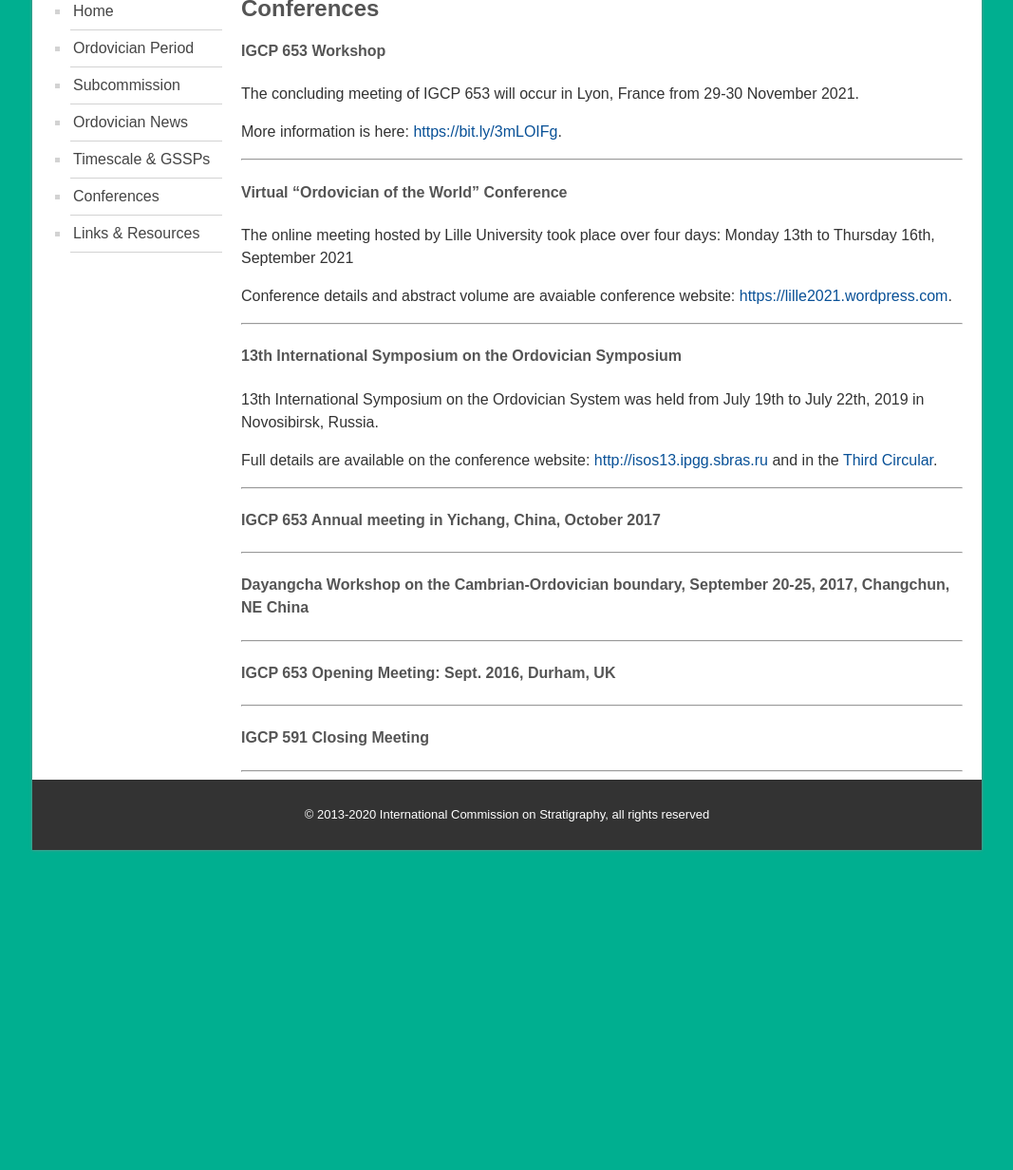
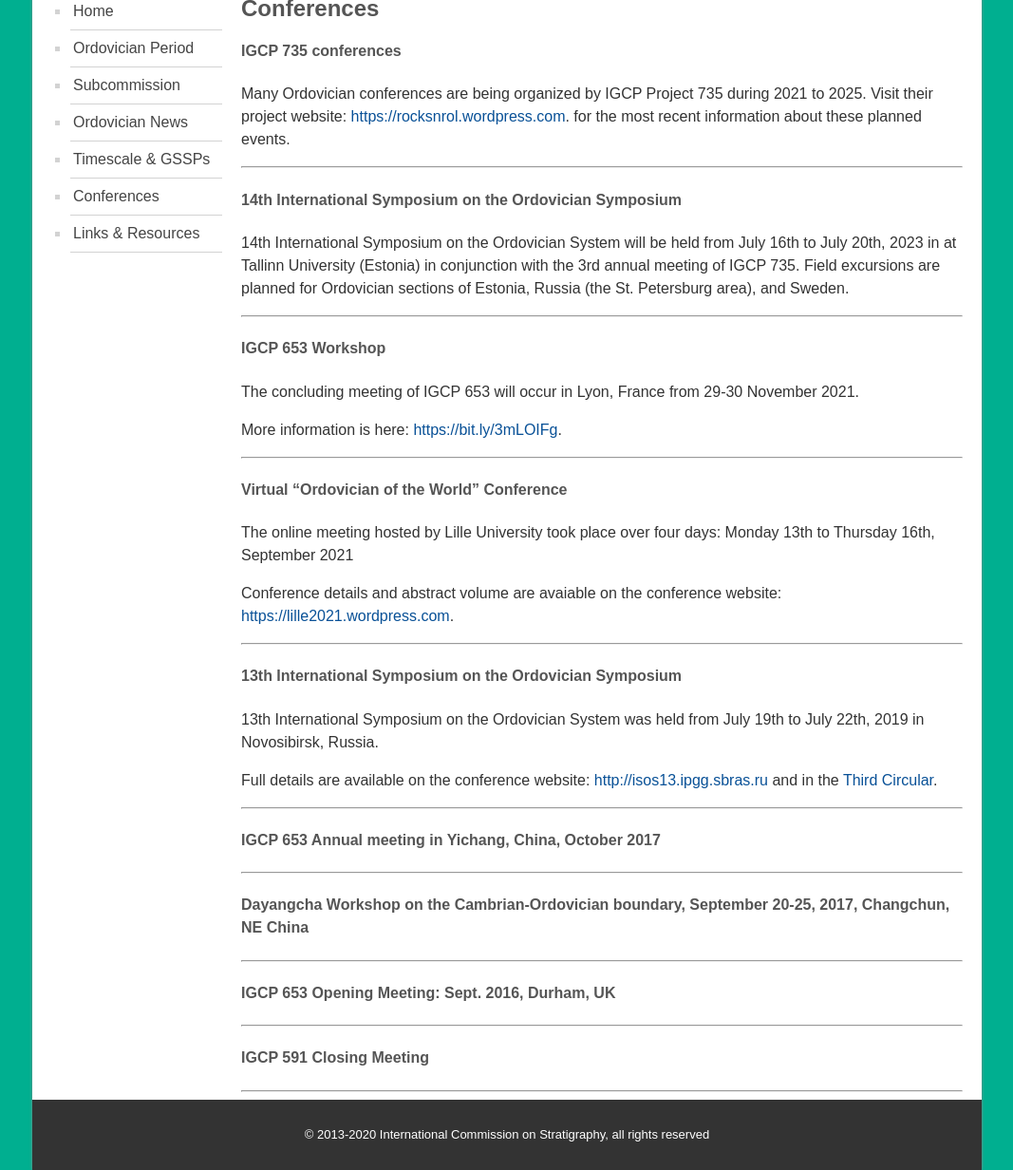
Before and after one commit to whwangChina/subcommission-ordovician, a Jekyll site: the page built from pages/conference.md, in a window 1280 px wide. Shown: the part 427-1659 px from the top of the page at 95% size, without its empty margins (106-1173 px from the left). Built offline with Jekyll 4.4.1, drawn with Linux system fonts in a browser that asks for light colours; before the commit the page ends 1322 px from its top, so only the background shows below that.

Commit message:
Update conference.md

```diff
--- a/pages/conference.md
+++ b/pages/conference.md
@@ -4,6 +4,18 @@ title: "Conferences"
 permalink: /conferences
 ---
 ## Conferences
+
+#### IGCP 735 conferences
+
+Many Ordovician conferences are being organized by IGCP Project 735 during 2021 to 2025.  Visit their project website: <https://rocksnrol.wordpress.com>. for the most recent information about these planned events.
+
+---
+
+#### 14th International Symposium on the Ordovician Symposium
+
+14th International Symposium on the Ordovician System will be held from July 16th to July 20th, 2023 in at Tallinn University (Estonia) in conjunction with the 3rd annual meeting of IGCP 735. Field excursions are planned for Ordovician sections of Estonia, Russia (the St. Petersburg area), and Sweden.
+
+---
 
 #### IGCP 653 Workshop
 The concluding meeting of IGCP 653 will occur in Lyon, France from 29-30 November 2021.
@@ -15,7 +27,7 @@ More information is here: <https://bit.ly/3mLOIFg>.
 #### Virtual "Ordovician of the World" Conference
 The online meeting hosted by Lille University took place over four days: Monday 13th to Thursday 16th, September 2021
 
-Conference details and abstract volume are avaiable conference website: <https://lille2021.wordpress.com>.
+Conference details and abstract volume are avaiable on the conference website: <https://lille2021.wordpress.com>.
 
 ---
 
```
